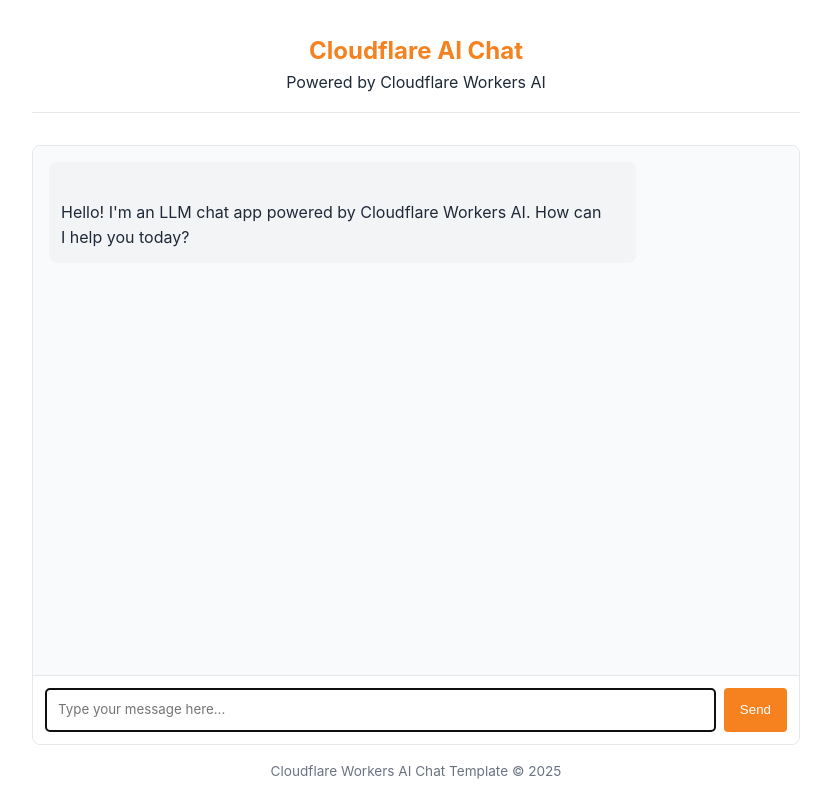
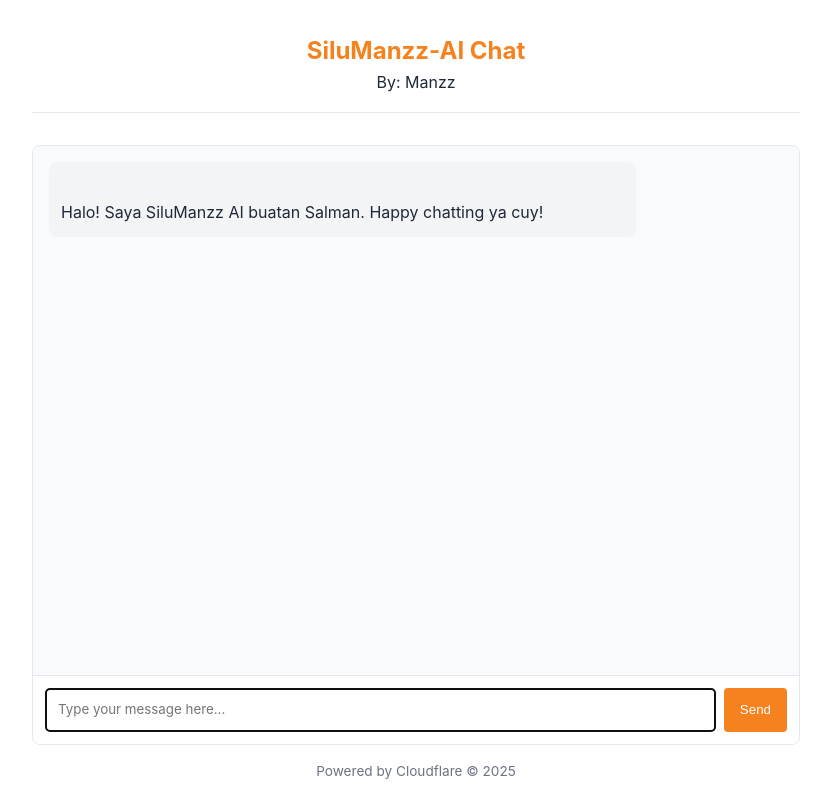
Before and after one commit to manzz671/cf-ai, a website: page public/index.html in a window 1280 px wide. Shown: the whole page, without its empty margins (224-1055 px from the left). Drawn offline with Linux system fonts and the light colour scheme.

Commit message:
Update title and content for SiluManzz AI Chat

```diff
--- a/public/index.html
+++ b/public/index.html
@@ -3,7 +3,7 @@
 	<head>
 		<meta charset="UTF-8" />
 		<meta name="viewport" content="width=device-width, initial-scale=1.0" />
-		<title>LLM Chat App</title>
+		<title>SiluManzz AI Chat</title>
 		<style>
 			:root {
 				--primary-color: #f6821f;
@@ -144,22 +144,21 @@
 	</head>
 	<body>
 		<header>
-			<h1>Cloudflare AI Chat</h1>
-			<p>Powered by Cloudflare Workers AI</p>
+			<h1>SiluManzz-AI Chat</h1>
+			<p>By: Manzz</p>
 		</header>
 
 		<div class="chat-container">
 			<div id="chat-messages" class="chat-messages">
 				<div class="message assistant-message">
 					<p>
-						Hello! I'm an LLM chat app powered by Cloudflare Workers AI. How can
-						I help you today?
+						Halo! Saya SiluManzz AI buatan Salman. Happy chatting ya cuy!
 					</p>
 				</div>
 			</div>
 
 			<div class="typing-indicator" id="typing-indicator">
-				AI is thinking...
+				Bntr lgi mkir...
 			</div>
 
 			<div class="message-input">
@@ -174,7 +173,7 @@
 		</div>
 
 		<footer>
-			<p>Cloudflare Workers AI Chat Template &copy; 2025</p>
+			<p>Powered by Cloudflare &copy; 2025</p>
 		</footer>
 
 		<!-- Chat app script -->
```
